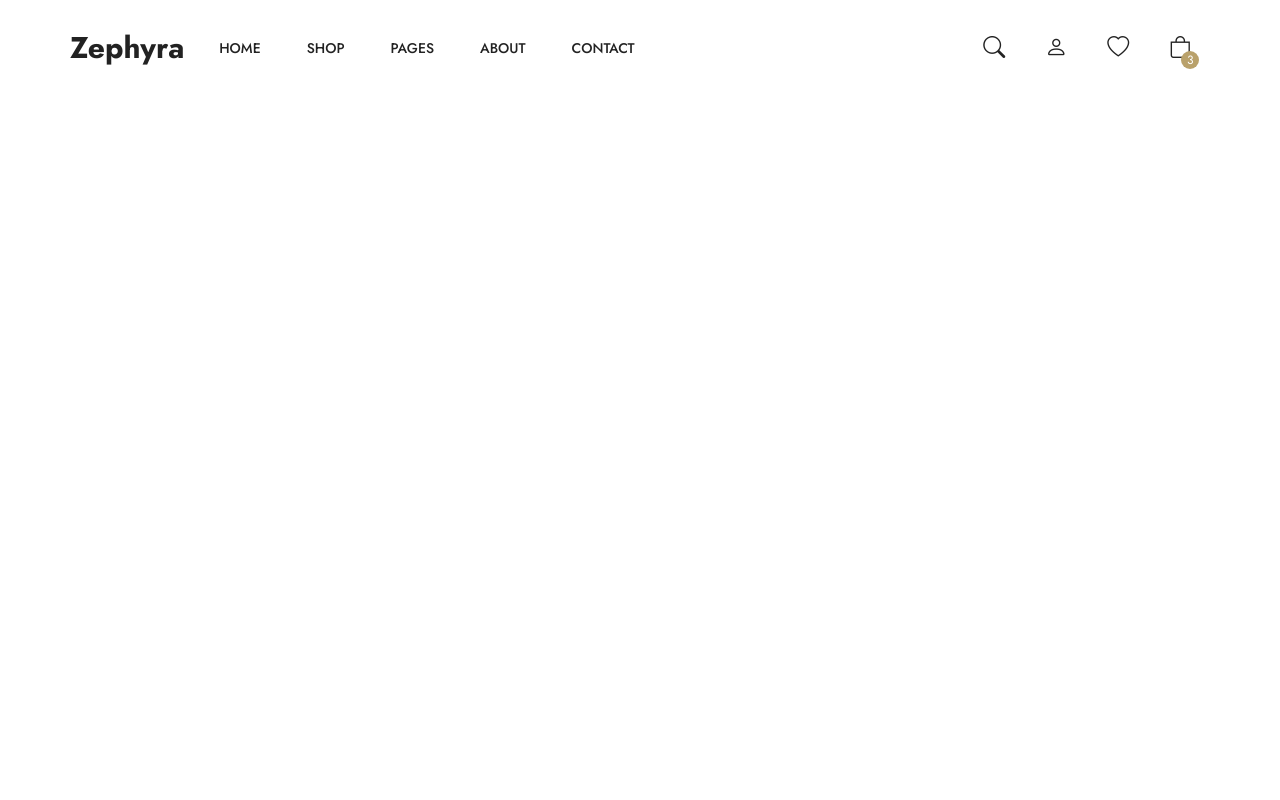
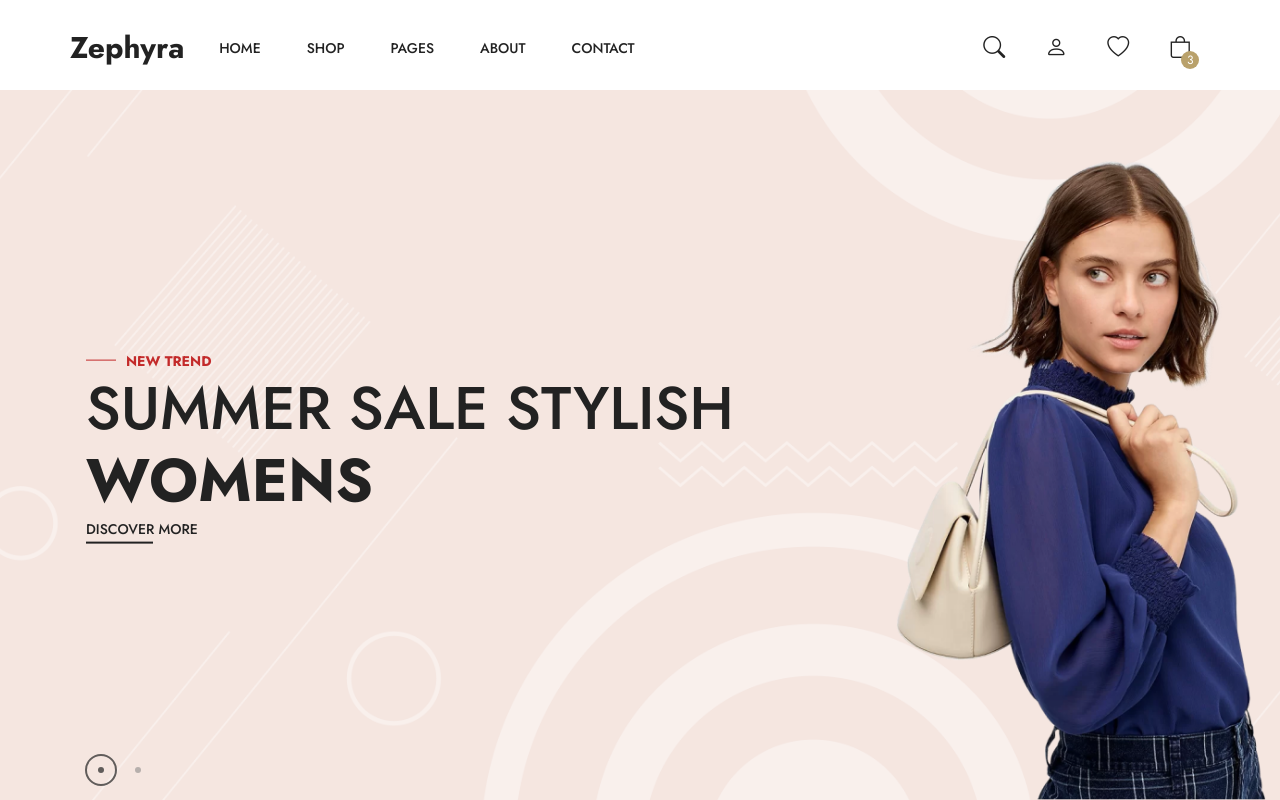
Before and after one commit to IlyasKeskinn/eCommerce-Frontend, a plain HTML site: page src/index.html in a window 1280 px wide. Drawn offline with nearby package versions, Linux system fonts and the light colour scheme.

Commit message:
feat : responsive slider

```diff
--- a/src/css/base.css
+++ b/src/css/base.css
@@ -53,6 +53,9 @@ ol {
 a {
     color: #222;
     text-decoration: none;
+}
+.overflow-hidden{
+    overflow: hidden;
 }
 
 
@@ -493,7 +496,7 @@ a {
 /* responsive container*/
 @media (min-width: 360px) {
     .container {
-        width: 362px;
+        width: 342px;
     }
 }
 
--- /dev/null
+++ b/src/css/components/slideshow.css
@@ -0,0 +1,250 @@
+.slider {
+    height: calc(100vh - 90px) !important;
+}
+
+.slider-container {
+    height: 100%;
+
+}
+
+.slide-show {
+    height: 100%;
+
+}
+
+.slide-show-bg {
+    height: 100%;
+    width: 100% !important;
+    background-color: #f5e6e0;
+
+}
+
+.slide-show-bg .slide-show-bg__img {
+    object-fit: cover;
+    height: 100%;
+    max-width: 100%;
+
+}
+
+
+.slide-show-character {
+    position: absolute !important;
+    left: 60% !important;
+    bottom: 0 !important;
+    height: 90%;
+    max-height: 90%;
+}
+
+.slide-show-character img {
+    height: 100%;
+    object-fit: cover;
+}
+
+.slide-show-text {
+    position: absolute;
+    left: 50% !important;
+    top: 50% !important;
+    transform: translate(-50%, -50%) !important;
+}
+
+
+.slide-show-text h6::before {
+    content: '';
+    position: absolute;
+    left: 0;
+    top: 50% !important;
+    height: 1px;
+    width: 30px;
+    margin-top: -1px;
+    background-color: #C32A2A;
+}
+
+.slide-show-text h6 {
+    color: #C32A2A;
+    padding-left: 40px;
+    font-size: 1.4rem;
+}
+
+.slide-show h2 {
+    font-size: 7rem;
+    line-height: 1.2;
+}
+
+.swipper-controller {
+    position: absolute;
+    bottom: 14px;
+    left: 15px;
+}
+
+.swipper-pagination-bullet {
+    position: relative;
+    cursor: pointer;
+    height: 3.2rem;
+    width: 3.2rem;
+    background-color: transparent;
+    color: var(--light-gray);
+    border-radius: 50%;
+    margin-right: 0.5rem;
+    opacity: 0.7;
+}
+
+.swipper-pagination-bullet::after {
+    content: "";
+    position: absolute;
+    top: 50%;
+    left: 50%;
+    transform: translate(-50%, -50%);
+    height: 0.6rem;
+    width: 0.6rem;
+    background-color: var(--light-gray);
+    border-radius: 50%;
+    opacity: 0.7;
+
+}
+
+.swipper-pagination-bullet.active {
+    border: 2px solid var(--black);
+}
+
+.swipper-pagination-bullet.active::after {
+    background-color: var(--black);
+    opacity: 1;
+
+}
+
+@media (min-width: 360px) {
+    .slider {
+        height: calc(85vh - 90px) !important;
+    }
+
+    .slide-show-text {
+        left: 45% !important;
+    }
+
+
+    .slide-show-character {
+        left: 60% !important;
+    }
+
+
+    .slide-show-text h6 {
+        font-size: 1rem;
+    }
+
+    .slide-show h2 {
+        font-size: 4rem;
+    }
+
+    .swipper-controller {
+        opacity: 0;
+    }
+
+
+}
+
+@media (min-width: 460px) {
+    .slider {
+        height: calc(85vh - 90px) !important;
+    }
+
+    .slide-show-text {
+        left: 35% !important;
+    }
+
+    .slide-show-text h6 {
+        font-size: 1.1rem;
+    }
+
+    .slide-show h2 {
+        font-size: 4.5rem;
+    }
+
+}
+
+@media (min-width: 576px) {
+    .slider {
+        height: calc(85vh - 90px) !important;
+    }
+    .slide-show-character {
+        left: 70% !important;
+    }
+
+    .slide-show-text {
+        left: 40% !important;
+    }
+
+    .slide-show-text h6 {
+        font-size: 1.1rem;
+    }
+
+    .slide-show h2 {
+        font-size: 4.5rem;
+    }
+
+    .swipper-controller {
+        opacity: 1;
+    }
+
+
+}
+
+
+@media (min-width: 768px) {
+    .slide-show-text {
+        left: 50% !important;
+    }
+
+
+    .slide-show-text h6 {
+        font-size: 1.2rem;
+    }
+
+    .slide-show h2 {
+        font-size: 5rem;
+    }
+
+
+}
+
+@media (min-width: 992px) {
+
+    .slide-show-text h6 {
+        font-size: 1.3rem;
+    }
+
+    .slide-show h2 {
+        font-size: 5.5rem;
+    }
+
+
+}
+
+@media (min-width: 1200px) {
+    .slider {
+        height: calc(100vh - 90px) !important;
+    }
+
+    .slide-show-text h6 {
+        font-size: 1.4rem;
+    }
+
+    .slide-show h2 {
+        font-size: 6rem;
+    }
+
+
+}
+
+
+
+@media (min-width: 1500px) {
+    .slide-show-text h6 {
+        font-size: 1.4rem;
+    }
+
+    .slide-show h2 {
+        font-size: 6.5rem;
+    }
+
+
+}
--- a/src/css/main.css
+++ b/src/css/main.css
@@ -16,7 +16,9 @@
 /* header  */
 @import url(./layout/header-mobile.css);
 /* header  */
-
+/* slider */
+@import url(./components/slideshow.css);
+/* slider */
 /* aside */
 @import url(./layout/aside.css);
 /* aside */
@@ -24,3 +26,7 @@
 /* page-overlay */
 @import url(./layout/page-overlay.css);
 /* page-overlay */
+
+/* grid */
+@import url(./grid.css);
+/* grid */
--- a/src/index.html
+++ b/src/index.html
@@ -14,7 +14,7 @@
 </head>
 
 <body>
-
+    <!-- Mobile Header Start -->
     <header class="header-mobile position-relative  d-flex justify-content-center align-items-center">
         <div class="container position-relative d-flex align-items-center justify-content-between">
             <a href="#" class="d-block mobile-menu__activator">
@@ -50,15 +50,15 @@
                         <!-- active class is show sub menu -->
                         <ul class="mobile-navigation-menu position-relative active! ">
                             <li class="navigation-item">
-                                <a href="#" class="navigation-link btn btn-outlined-half">Home</a>
+                                <a href="#" class="navigation-link ">Home</a>
                             </li>
 
                             <li class="navigation-item">
-                                <a href="#" class="navigation-link btn btn-outlined-half">Shop</a>
+                                <a href="#" class="navigation-link">Shop</a>
                             </li>
                             <li class="navigation-item ">
                                 <a href="#"
-                                    class="navigation-link btn btn-outlined-half js-nav-right d-flex align-items-center justify-content-between ">
+                                    class="navigation-link  js-nav-right d-flex align-items-center justify-content-between ">
                                     Pages
                                     <i class="bi bi-chevron-right me-5"></i>
 
@@ -105,10 +105,10 @@
                                 </div>
                             </li>
                             <li class="navigation-item">
-                                <a href="#" class="navigation-link btn btn-outlined-half">About</a>
+                                <a href="#" class="navigation-link ">About</a>
                             </li>
                             <li class="navigation-item">
-                                <a href="#" class="navigation-link btn btn-outlined-half">Contact</a>
+                                <a href="#" class="navigation-link ">Contact</a>
                             </li>
                         </ul>
                     </div>
@@ -174,6 +174,7 @@
             </div>
         </nav>
     </header>
+    <!-- Mobile Header End -->
 
     <!-- Header Start -->
     <header id="header" class="header">
@@ -418,6 +419,43 @@
     </header>
     <!-- Header End -->
 
+    <div class="slider ">
+        <div class=" slider-container position-relative">
+            <!--  2 -->
+            <div class="slide-show overflow-hidden position-relative">
+                <div class="slide-show-bg">
+                    <img class="slide-show-bg__img" src="./img/slideShow/slideshow-pattern.png" alt="slideshowbg">
+                </div>
+                <div class="slide-show-character">
+                    <img src="./img/slideShow/slideshow-character2.png" alt="slideshow-character1">
+                </div>
+                <div class="slide-show-text container ps-4">
+                    <h6 class="position-relative text-uppercase">New Trend</h6>
+                    <h2 class="text-uppercase fw-normal">
+                        Summer Sale Stylish
+                    </h2>
+                    <h2 class="text-uppercase">
+                        Womens
+                    </h2>
+                    <a href="#" class="btn btn-outlined">Discover More</a>
+                </div>
+            </div>
+
+            <div class="d-flex justify-content-center align-items-center">
+                <div class="container position-relative">
+                    <div class="swipper-controller d-flex justify-content-center align-items-center">
+                        <span class="swipper-pagination-bullet active" aria-label="Go to slide 1"
+                            tabindex="0" role="button"></span>
+                        <span class="swipper-pagination-bullet " aria-label="Go to slide 1"
+                            tabindex="0" role="button"></span>
+                    </div>
+                </div>
+            </div>
+            <!-- slider controls -->
+
+            <!-- slider controls -->
+        </div>
+    </div>
 
     <!-- Customer Login Form Start -->
     <aside class="aside aside-right aside-visible!" id="customerForms">
```
